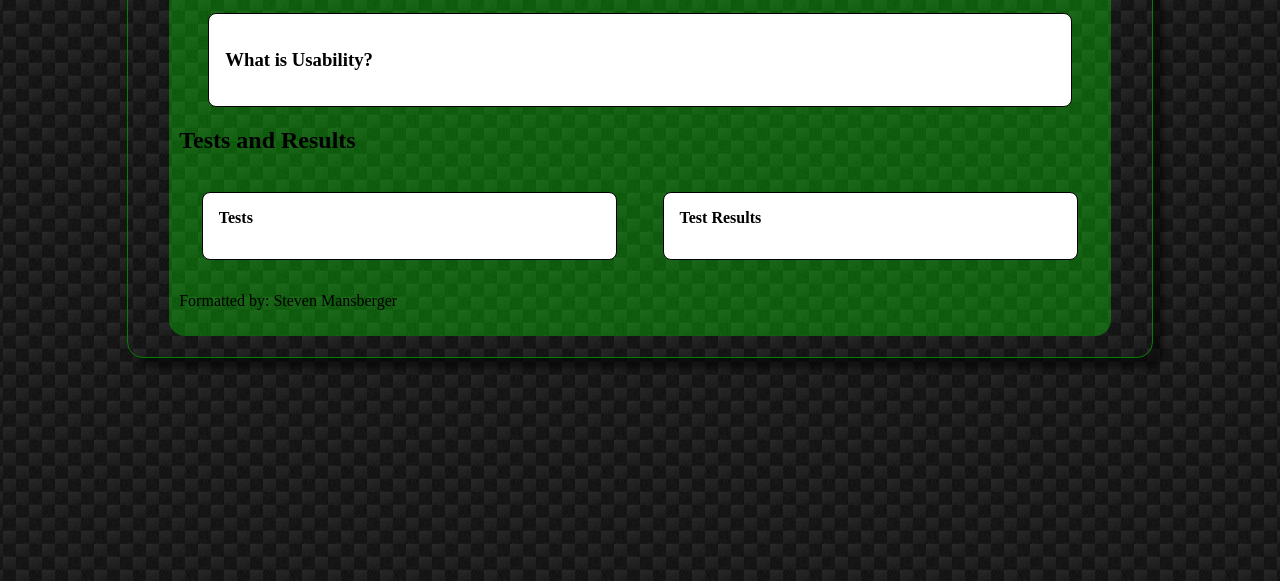
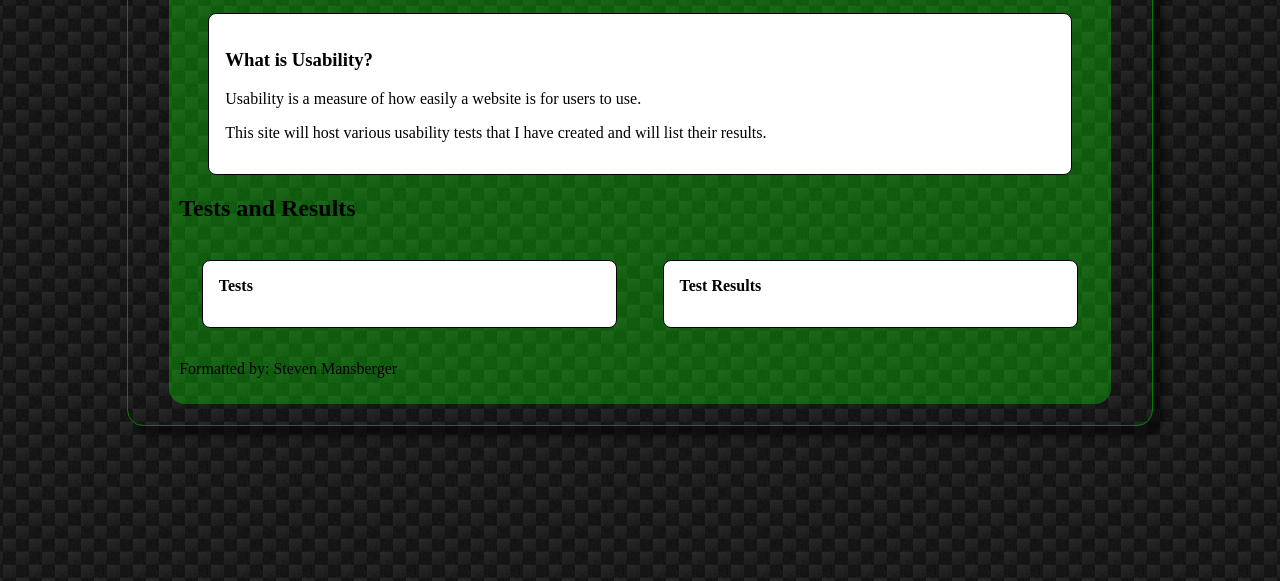
Before and after one commit to SMansberger/WiU, a plain HTML site: page WiU1312_Mansberger_Steven/UsabilityTestingLanding.html in a window 1280 px wide. Shown: the part 219-800 px from the top of the page. Drawn offline with Linux system fonts and the light colour scheme.

Commit message:
Renaming

```diff
--- a/WiU1312_Mansberger_Steven/UsabilityTestingLanding.html
+++ b/WiU1312_Mansberger_Steven/UsabilityTestingLanding.html
@@ -24,7 +24,8 @@
  <a id="whatis"></a>
             <article>
                 <h3>What is Usability?</h3>
-                    <p></p>
+                    <p>Usability is a measure of how easily a website is for users to use.</p>
+                    <p>This site will host various usability tests that I have created and will list their results.</p>
     		</article>
 
 
```
